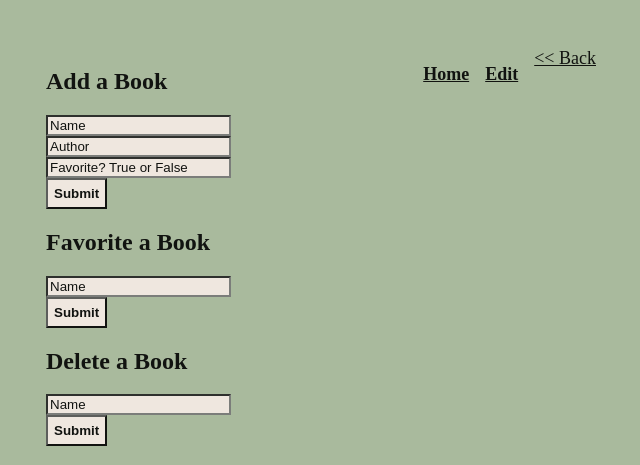
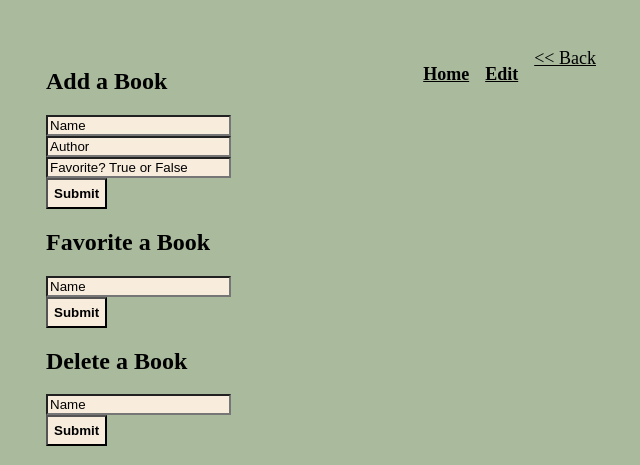
Before and after one commit to karadessie/book-nook, a website: page edit.html in a window 1280 px wide. Shown: the top 465 px of the page, 594-1234 px from the left. Drawn offline with nearby package versions, Linux system fonts and the light colour scheme.

Commit message:
Add files via upload

```diff
--- a/edit.html
+++ b/edit.html
@@ -23,7 +23,7 @@
 
 <style>
     input[type=text] {
-       background-color: #f8ece7;
+       background-color: #f8ecdc;
     }
 </style>
 
--- a/index.css
+++ b/index.css
@@ -5,7 +5,7 @@ body {
     max-width: 1100px;
     margin: 2rem auto;
     font-family: "Yeseva One", Yeseva One;
-    opacity: .9;
+    opacity: .;
   }
 
   .crumb {
@@ -41,37 +41,37 @@ body {
 }
 
 #quoteButton {
-      background-color: #f8ece7;
+      background-color: #f8ecdc;
       padding: 12px;
       font-weight: bold;
   }
 
 #booksButton {
-      background-color: #f8ece7;
+      background-color: #f8ecdc;
       padding: 12px;
       font-weight: bold;
   }
 
 #favoritesButton {
-      background-color: #f8ece7;
+      background-color: #f8ecdc;
       padding: 12px;
       font-weight: bold;
   }
 
 #addButton {
-    background-color: #f8ece7;
+    background-color: #f8ecdc;
     padding: 6px;
     font-weight: bold;
 }
 
 #favoriteButton {
-    background-color: #f8ece7;
+    background-color: #f8ecdc;
     padding: 6px;
     font-weight: bold;
 }
 
 #deleteButton {
-    background-color: #f8ece7;
+    background-color: #f8ecdc;
     padding: 6px;
     font-weight: bold;
 }
```
